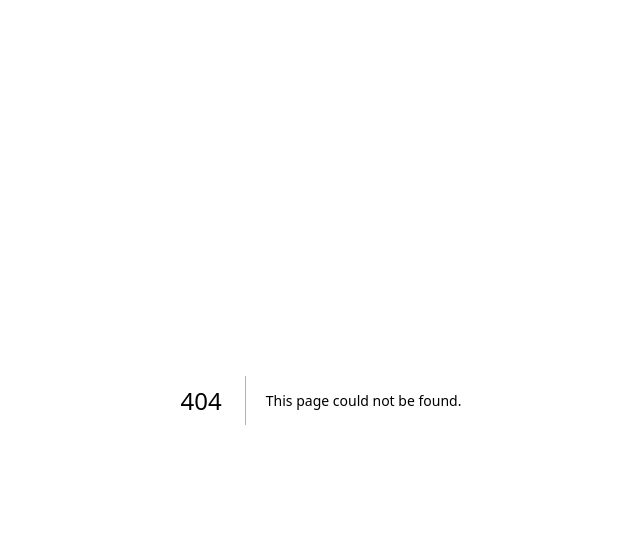
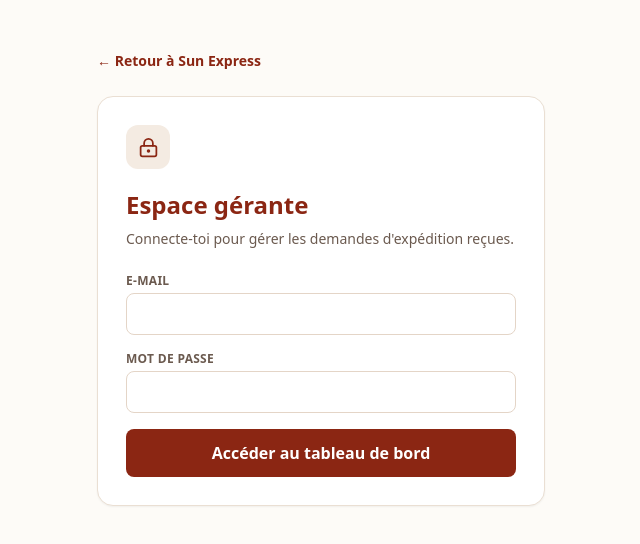
Before and after one commit to dreamsbuilding3-afk/sun-express, a Next.js app: page /gerante/connexion in a window 1280 px wide. Before the commit this address had no page. Shown: the top 544 px of the page, without its empty margins (319-959 px from the left). Built offline with nearby package versions, Linux system fonts and the light colour scheme.

Commit message:
feat: add secure manager login for phase 2

```diff
--- /dev/null
+++ b/app/gerante/connexion/page.tsx
@@ -0,0 +1,78 @@
+"use client";
+
+import { FormEvent, useState } from "react";
+import Link from "next/link";
+import { useRouter } from "next/navigation";
+import { LockKeyhole } from "lucide-react";
+import { getSupabase } from "@/lib/supabase";
+
+export default function GeranteConnexionPage() {
+  const router = useRouter();
+  const [email, setEmail] = useState("");
+  const [password, setPassword] = useState("");
+  const [message, setMessage] = useState("");
+  const [busy, setBusy] = useState(false);
+
+  async function submit(event: FormEvent) {
+    event.preventDefault();
+    setBusy(true);
+    setMessage("");
+
+    try {
+      const supabase = getSupabase();
+      const { error: signInError } = await supabase.auth.signInWithPassword({ email, password });
+      if (signInError) throw signInError;
+
+      const { data: { user } } = await supabase.auth.getUser();
+      if (!user) throw new Error("Session introuvable.");
+
+      const { data: profile, error: profileError } = await supabase
+        .from("profiles")
+        .select("role")
+        .eq("id", user.id)
+        .maybeSingle();
+
+      if (profileError) throw profileError;
+      if (profile?.role !== "admin") {
+        await supabase.auth.signOut();
+        throw new Error("Ce compte n'a pas accès à l'espace gérante.");
+      }
+
+      router.push("/gerante");
+    } catch (error) {
+      setMessage(error instanceof Error ? error.message : "Impossible de se connecter.");
+    } finally {
+      setBusy(false);
+    }
+  }
+
+  return (
+    <main className="min-h-screen bg-se-fond px-6 py-12">
+      <div className="mx-auto max-w-md">
+        <Link href="/" className="text-sm font-semibold text-se-primaire">← Retour à Sun Express</Link>
+        <div className="mt-6 rounded-2xl border border-[#EADFD3] bg-white p-7 shadow-sm">
+          <div className="flex h-11 w-11 items-center justify-center rounded-xl bg-se-carte text-se-primaire">
+            <LockKeyhole size={21} />
+          </div>
+          <h1 className="mt-5 text-2xl font-bold text-se-primaire">Espace gérante</h1>
+          <p className="mt-2 text-sm text-[#6B5A4F]">Connecte-toi pour gérer les demandes d'expédition reçues.</p>
+
+          <form onSubmit={submit} className="mt-6 space-y-4">
+            <div>
+              <label className="mb-1 block text-xs font-semibold uppercase tracking-wide text-[#6B5A4F]">E-mail</label>
+              <input required type="email" autoComplete="email" className="w-full rounded-lg border border-[#E4D5C7] px-3 py-2" value={email} onChange={e => setEmail(e.target.value)} />
+            </div>
+            <div>
+              <label className="mb-1 block text-xs font-semibold uppercase tracking-wide text-[#6B5A4F]">Mot de passe</label>
+              <input required type="password" autoComplete="current-password" className="w-full rounded-lg border border-[#E4D5C7] px-3 py-2" value={password} onChange={e => setPassword(e.target.value)} />
+            </div>
+            {message && <p role="alert" className="rounded-lg bg-red-50 px-3 py-2 text-sm text-red-700">{message}</p>}
+            <button disabled={busy} className="w-full rounded-lg bg-se-primaire px-4 py-3 font-semibold text-white disabled:opacity-60">
+              {busy ? "Connexion..." : "Accéder au tableau de bord"}
+            </button>
+          </form>
+        </div>
+      </div>
+    </main>
+  );
+}
```
